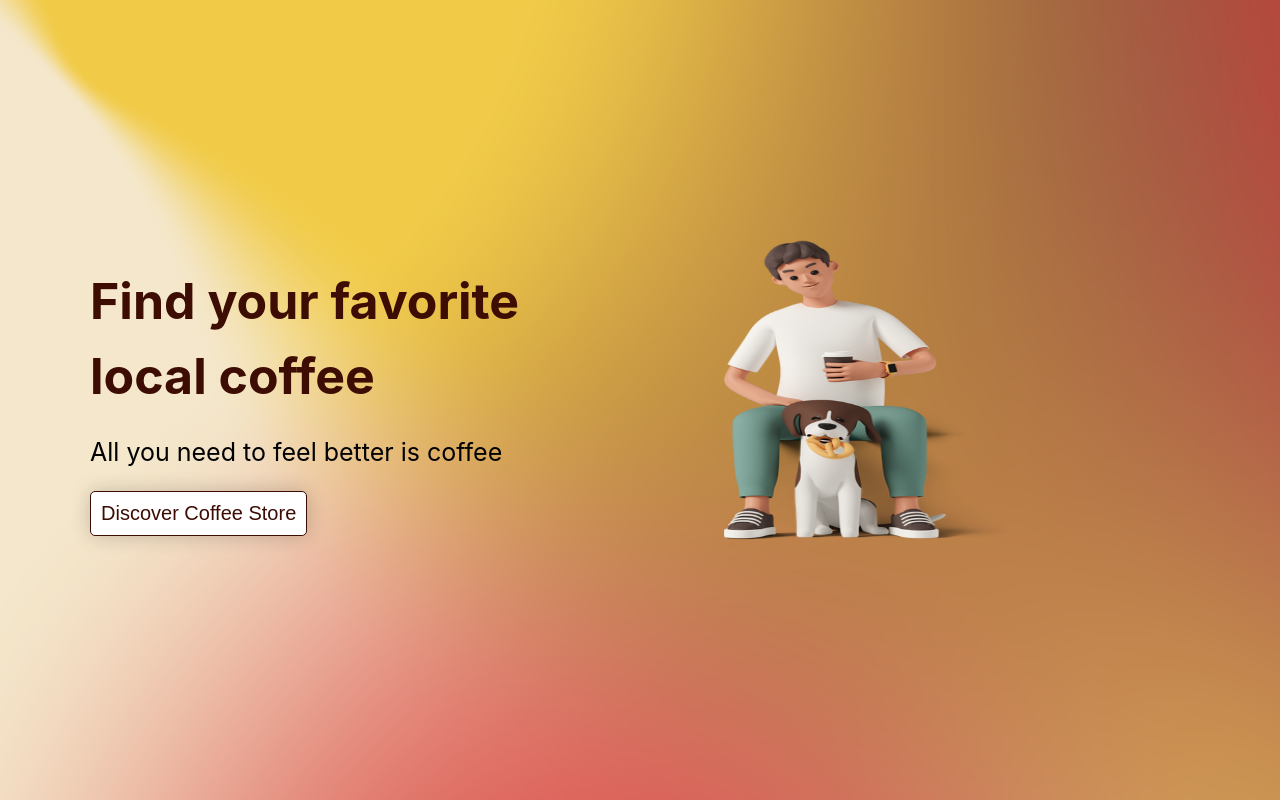
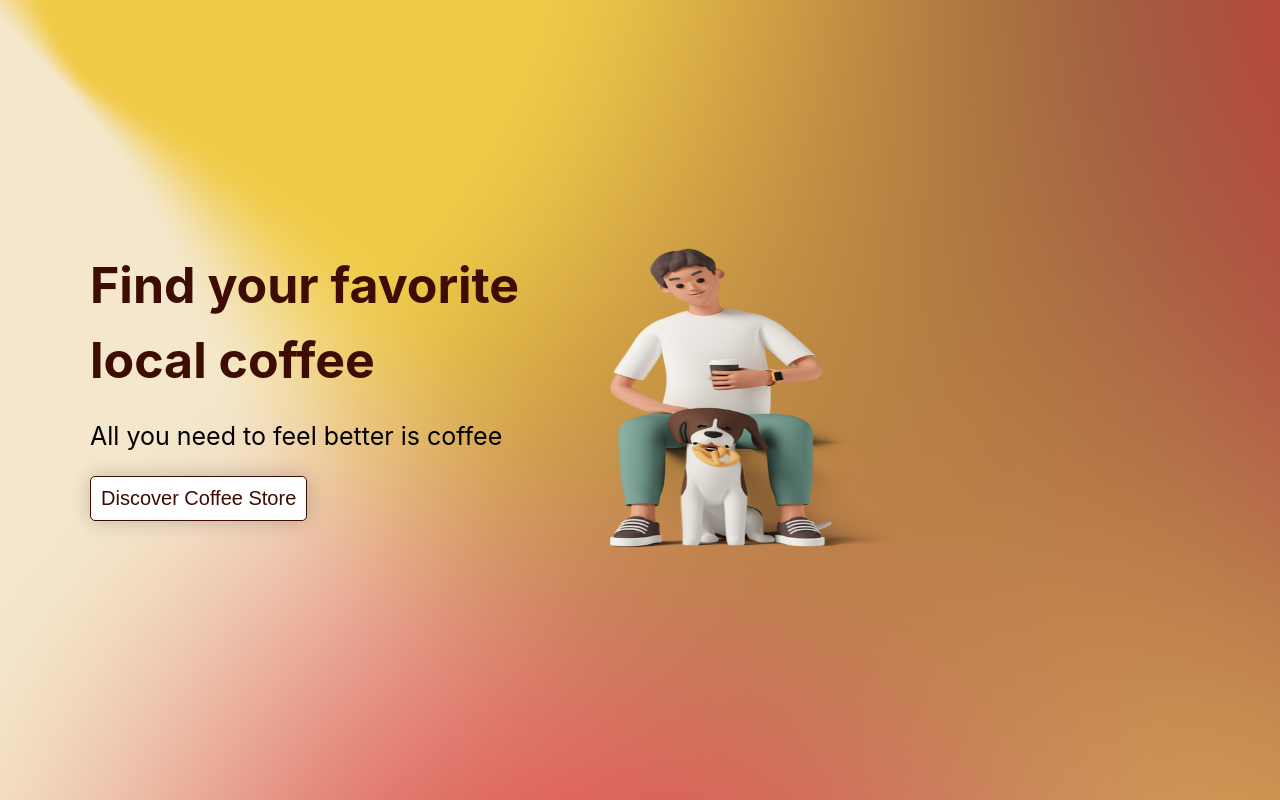
Before and after one commit to takanome-dev/coffee-stores, a Next.js app: page / in a window 1280 px wide. Built offline with nearby package versions, Linux system fonts and the light colour scheme.

Commit message:
refactor: update home page

```diff
--- /dev/null
+++ b/src/components/Banner.tsx
@@ -0,0 +1,26 @@
+import Image from 'next/image';
+
+import styles from '../styles/Banner.module.css';
+
+const Banner = () => (
+  <div className={styles.container}>
+    <div className={styles.banner}>
+      <h1 className={styles.title}>Find your favorite local coffee</h1>
+      <p className={styles.subTitle}>All you need to feel better is coffee</p>
+      <button type="button" className={styles.button}>
+        Discover Coffee Store
+      </button>
+    </div>
+    <div className={styles.hero_img}>
+      <Image
+        src="/static/man_with_coffee.png"
+        alt="Hero Image"
+        width="300px"
+        height="300px"
+        // layout="responsive"
+      />
+    </div>
+  </div>
+);
+
+export default Banner;
--- a/src/pages/index.tsx
+++ b/src/pages/index.tsx
@@ -1,29 +1,11 @@
-import Image from 'next/image';
-
+import Banner from '../components/Banner';
 import styles from '../styles/Home.module.css';
 
 import type { NextPage } from 'next';
 
 const Home: NextPage = () => (
   <main className={styles.main}>
-    <div className={styles.bannerContainer}>
-      <div className={styles.banner}>
-        <h1 className={styles.title}>Find your favorite local coffee</h1>
-        <p className={styles.subTitle}>All you need to feel better is coffee</p>
-        <button type="button" className={styles.button}>
-          Discover Coffee Store
-        </button>
-      </div>
-      <div className={styles.hero_img}>
-        <Image
-          src="/static/man_with_coffee.png"
-          alt="Hero Image"
-          width="300px"
-          height="300px"
-          // layout="responsive"
-        />
-      </div>
-    </div>
+    <Banner />
   </main>
 );
 
--- /dev/null
+++ b/src/styles/Banner.module.css
@@ -0,0 +1,33 @@
+.container {
+  display: grid;
+  grid-template-columns: 500px 1fr;
+  gap: 2rem;
+}
+
+/* .banner {
+  border: 2px solid black;
+} */
+
+.banner .title {
+  font-size: 5rem;
+  color: var(--primary);
+  margin: 0;
+}
+
+.banner .subTitle {
+  font-size: 2.5rem;
+  margin: 2rem 0;
+}
+
+.banner .button {
+  padding: 1rem;
+  background-color: var(--white);
+  color: var(--primary);
+  /* background-color: var(--red);
+  color: var(--white); */
+  border: 1px solid var(--primary);
+  border-radius: 0.5rem;
+  font-size: 2rem;
+  cursor: pointer;
+  box-shadow: 0 0 20px rgba(0, 0, 0, 0.2);
+}
--- a/src/styles/Home.module.css
+++ b/src/styles/Home.module.css
@@ -7,40 +7,6 @@
   /* border: 2px solid white; */
 }
 
-.bannerContainer {
-  display: grid;
-  grid-template-columns: 500px 1fr;
-  gap: 2rem;
-}
-
-/* .banner {
-  border: 2px solid black;
-} */
-
-.banner .title {
-  font-size: 5rem;
-  color: var(--primary);
-  margin: 0;
-}
-
-.banner .subTitle {
-  font-size: 2.5rem;
-  margin: 2rem 0;
-}
-
-.banner .button {
-  padding: 1rem;
-  background-color: var(--white);
-  color: var(--primary);
-  /* background-color: var(--red);
-  color: var(--white); */
-  border: 1px solid var(--primary);
-  border-radius: 0.5rem;
-  font-size: 2rem;
-  cursor: pointer;
-  box-shadow: 0 0 20px rgba(0, 0, 0, 0.2);
-}
-
 .hero_img {
   position: absolute;
   top: 30%;
```
Also changed, not shown: src/data/stores.json (added, +26 -0 lines).
